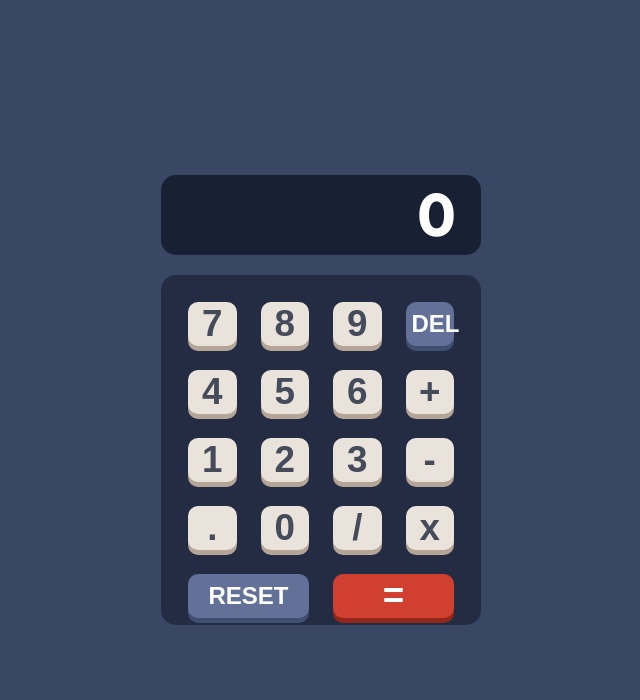
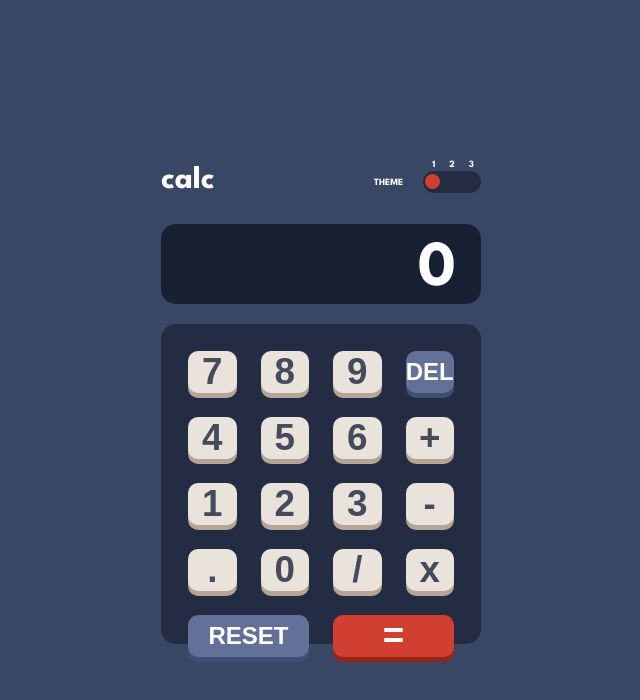
Before and after one commit to KristofToth95/FM-Calculator, a React (Create React App) app: page / in a window 1280 px wide. Shown: the top 700 px of the page, without its empty margins (319-959 px from the left). Built offline with nearby package versions, Linux system fonts and the light colour scheme.

Commit message:
toggle design

```diff
--- a/src/index.css
+++ b/src/index.css
@@ -1,3 +1,9 @@
+* {
+  padding: 0;
+  margin: 0;
+  box-sizing: border-box;
+}
+
 html,
 body {
   height: 100vh;
@@ -39,6 +45,7 @@ body {
   font-weight: bolder;
   box-shadow: 0px 5px hsl(28, 16%, 65%);
   transition: ease-in-out 0.05s;
+  cursor: pointer;
 }
 
 button:active {
@@ -79,3 +86,63 @@ button:active {
   padding: 10px 25px 0px 0px;
   font-size: 4em;
 }
+
+input {
+  height: 15px;
+  width: 15px;
+  appearance: none;
+  margin: 3px 2px 0px 2px;
+  background-color: hsl(6, 63%, 50%);
+  border-radius: 50%;
+  opacity: 0;
+}
+
+input:hover {
+  cursor: pointer;
+}
+
+.container {
+  display: flex;
+  width: 100%;
+  justify-content: space-between;
+}
+
+.toggle {
+  display: flex;
+  align-items: center;
+}
+
+.toggle_label {
+  margin: 5px 20px 0 0;
+  color: white;
+  font-size: 0.6em;
+}
+
+.app_label {
+  color: white;
+  font-size: 2em;
+  display: inline-flex;
+  align-items: center;
+}
+
+.toggle_button {
+  height: 3em;
+  display: flex;
+  flex-direction: column;
+}
+
+.labels {
+  margin-left: 2px;
+}
+
+.labels > span {
+  color: white;
+  font-size: 0.6em;
+  margin: 7px;
+}
+
+.buttons {
+  height: fit-content;
+  background-color: hsl(223, 31%, 20%);
+  border-radius: 50px;
+}
--- a/src/index.tsx
+++ b/src/index.tsx
@@ -1,4 +1,4 @@
-import React, { Fragment, useState } from "react";
+import React, { Fragment, useEffect, useState } from "react";
 import ReactDOM from "react-dom/client";
 import "./index.css";
 
@@ -44,7 +44,6 @@ function Calculator() {
             if (firstOperand.pop() == ".") {
               isFloat = false;
             }
-            firstOperand.pop();
             refreshOutput();
           }
         }
@@ -94,9 +93,8 @@ function Calculator() {
 
   return (
     <div className="calculator">
-      <Screen
-        output={output}
-      />
+      <ThemeSlider />
+      <Screen output={output} />
       <Keypad
         onClickNum={(input) => handleNumInput(input)}
         onClickComm={(comm) => handleCommInput(comm)}
@@ -105,7 +103,7 @@ function Calculator() {
   );
 }
 
-function Screen(props: { output: string; }) {
+function Screen(props: { output: string }) {
   const arrayToString = () => {
     return parseFloat(props.output).toLocaleString("en-US");
   };
@@ -113,6 +111,67 @@ function Screen(props: { output: string; }) {
   return (
     <div className="screen">
       <div>{arrayToString()}</div>
+    </div>
+  );
+}
+
+function ThemeSlider() {
+  const [toggle, setToggle] = useState([
+    { opacity: 1 },
+    { opacity: 0 },
+    { opacity: 0 },
+  ]);
+
+  const toggleEvent = (num: number) => {
+    let temp = [...toggle];
+    temp[num] = { opacity: 1 };
+    temp.forEach((el, i) => {
+      if (i != num) {
+        temp[i] = { opacity: 0 };
+      }
+    });
+    setToggle(temp);
+  };
+
+  return (
+    <div className="container">
+      <span className="app_label">calc</span>
+      <div className="toggle">
+        <span className="toggle_label">THEME</span>
+        <div className="toggle_button">
+          <div className="labels">
+            <span>1</span>
+            <span>2</span>
+            <span>3</span>
+          </div>
+          <div className="buttons">
+            <input
+              type="radio"
+              className="button"
+              style={toggle[0]}
+              onClick={() => toggleEvent(0)}
+              name="toggle"
+              id="one"
+            />
+            <input
+              type="radio"
+              className="button"
+              name="toggle"
+              style={toggle[1]}
+              onClick={() => toggleEvent(1)}
+              id="two"
+            />
+            <input
+              type="radio"
+              className="button"
+              name="toggle"
+              style={toggle[2]}
+              onClick={() => toggleEvent(2)}
+              id="three"
+            />
+          </div>
+        </div>
+      </div>
     </div>
   );
 }
```
